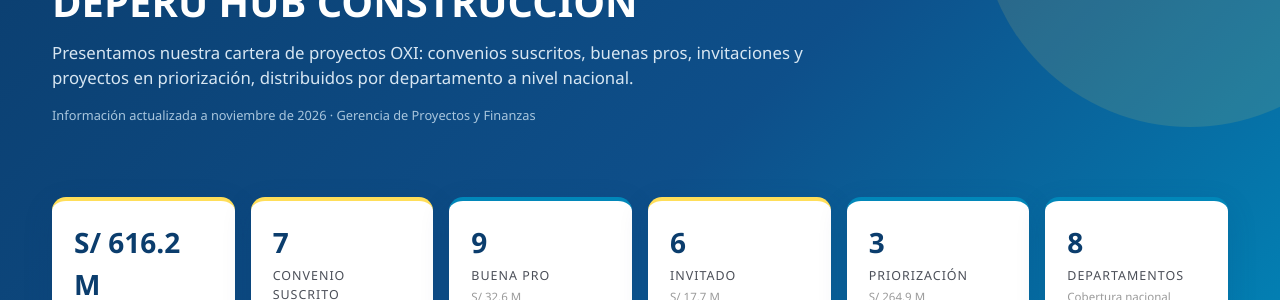
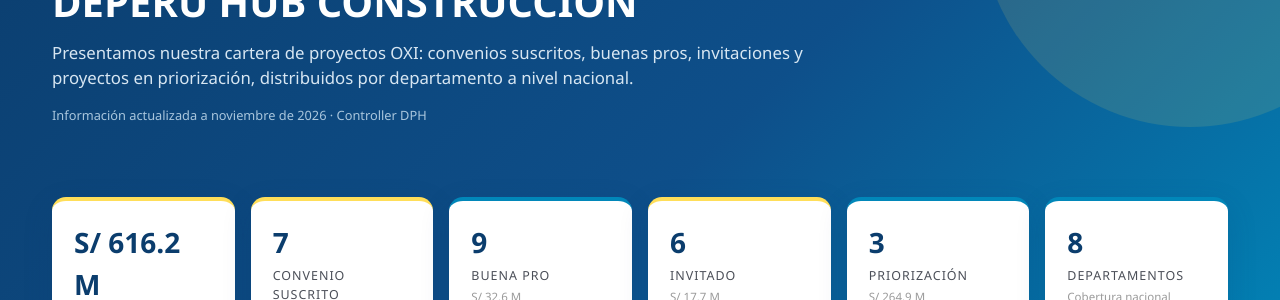
Before and after one commit to amarufo/amarufo.github.io, a Jekyll site: the page dph/index.html, which Jekyll copies as it is, in a window 1280 px wide and 900 px high. Shown: the part 235-535 px from the top of the window. Built offline with Jekyll 4.4.1, drawn with Linux system fonts in a browser that asks for light colours; some of the changed text lies outside the part shown.

```diff
--- a/dph/index.html
+++ b/dph/index.html
@@ -840,9 +840,10 @@
         <div class="container">
             <div class="kicker">Obras por Impuestos · Perú</div>
             <h1>Cartera de proyectos gestionados por DEPERU HUB CONSTRUCCIÓN</h1>
-            <p class="sub">Presentamos nuestra cartera de proyectos OXI: convenios suscritos, buenas pros, invitaciones y
+            <p class="sub">Presentamos nuestra cartera de proyectos OXI: convenios suscritos, buenas pros, invitaciones
+                y
                 proyectos en priorización, distribuidos por departamento a nivel nacional.</p>
-            <div class="meta">Información actualizada a noviembre de 2026 · Gerencia de Proyectos y Finanzas</div>
+            <div class="meta">Información actualizada a noviembre de 2026 · Controller DPH</div>
             <div class="kpi-strip" id="kpiStrip"></div>
         </div>
         <div style="height:70px"></div>
@@ -857,7 +858,8 @@
                 <p>Régimen especial (Ley N.° 29230) mediante el cual una empresa privada financia y ejecuta un proyecto
                     de inversión pública de un Gobierno Regional o Local, y recupera su inversión a través del
                     <b>CIPRL</b> (Certificado de Inversión Pública Regional y Local), pagado por la entidad pública en
-                    giros.</p>
+                    giros.
+                </p>
             </div>
             <div class="flow fade">
                 <div class="step">
@@ -999,7 +1001,7 @@
                 </div>
                 <div>
                     <h4>Contacto</h4>
-                    <p>Gerencia de Proyectos y Finanzas</p>
+                    <p>Project Controller - DPH</p>
                     <p>Actualización de datos: Amaru Fernández — Evaluador de Proyectos</p>
                 </div>
                 <div>
```
